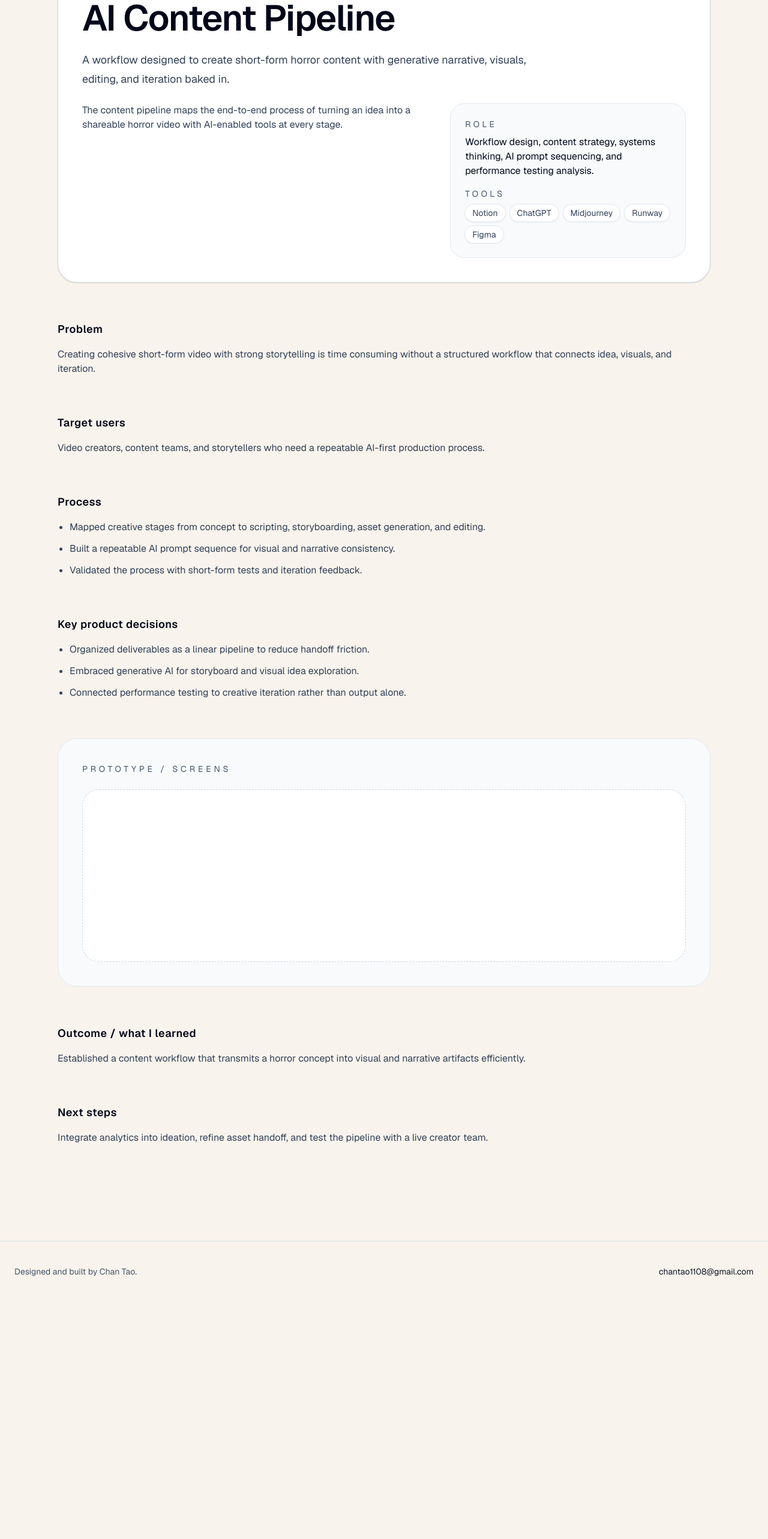
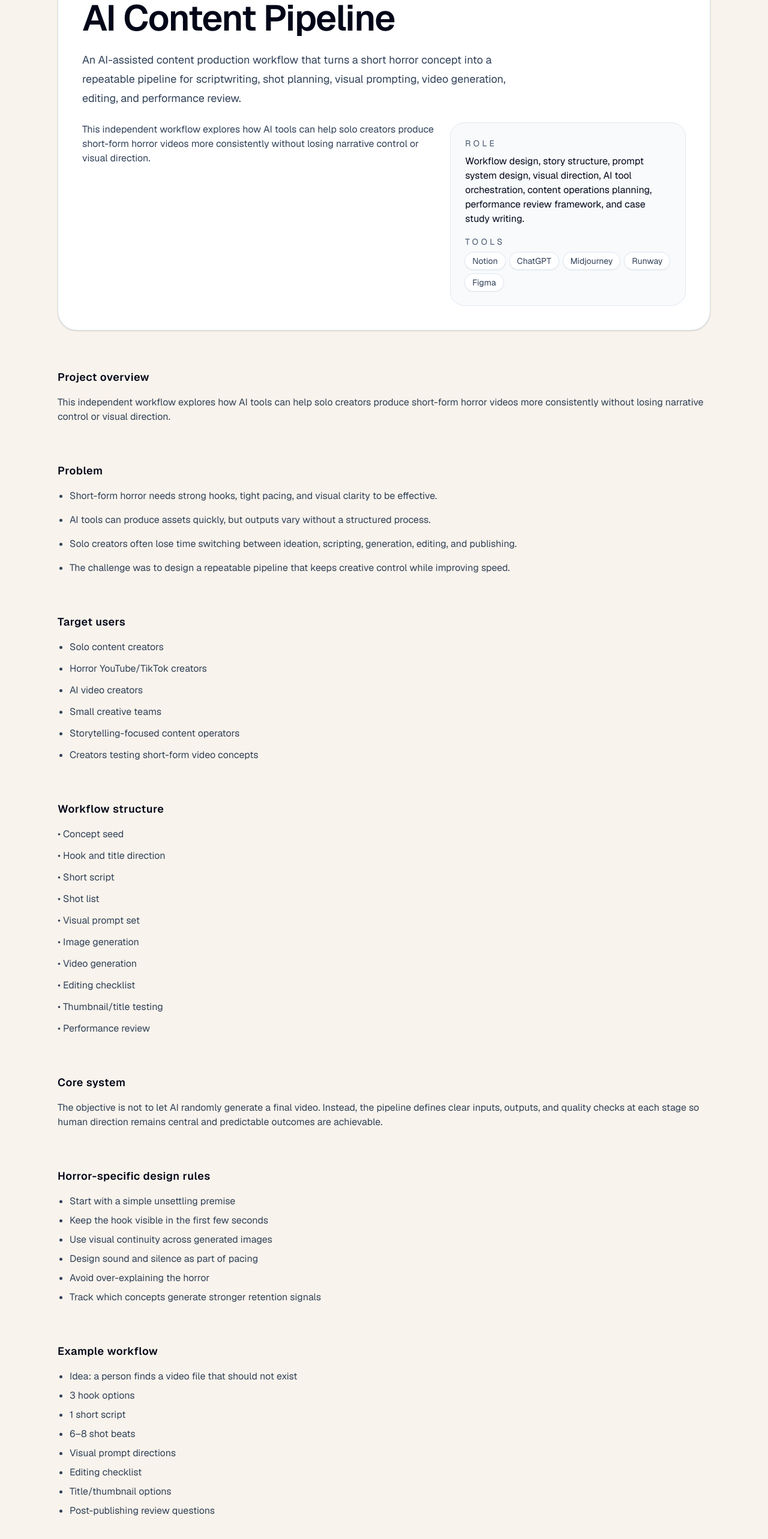
Before and after one commit to chantao1108-arch/chan-tao-portfolio, a Next.js app: page /work/ai-content-pipeline in a window 1280 px wide. Shown: the part 198-2764 px from the top of the page at 60% size. Before the commit the page ends 2368 px from the top, so only its background shows below. Built offline with nearby package versions, Linux system fonts and the light colour scheme.

Commit message:
Upgrade AI content pipeline case study

```diff
--- a/app/work/ai-content-pipeline/page.tsx
+++ b/app/work/ai-content-pipeline/page.tsx
@@ -6,6 +6,39 @@ import { SiteHeader } from "@/src/components/SiteHeader";
 import { projects } from "@/src/data/projects";
 
 const project = projects.find((item) => item.slug === "ai-content-pipeline");
+
+const workflowSteps = [
+  "Concept seed",
+  "Hook and title direction",
+  "Short script",
+  "Shot list",
+  "Visual prompt set",
+  "Image generation",
+  "Video generation",
+  "Editing checklist",
+  "Thumbnail/title testing",
+  "Performance review",
+];
+
+const horrorRules = [
+  "Start with a simple unsettling premise",
+  "Keep the hook visible in the first few seconds",
+  "Use visual continuity across generated images",
+  "Design sound and silence as part of pacing",
+  "Avoid over-explaining the horror",
+  "Track which concepts generate stronger retention signals",
+];
+
+const exampleWorkflow = [
+  "Idea: a person finds a video file that should not exist",
+  "3 hook options",
+  "1 short script",
+  "6–8 shot beats",
+  "Visual prompt directions",
+  "Editing checklist",
+  "Title/thumbnail options",
+  "Post-publishing review questions",
+];
 
 export const metadata: Metadata = {
   title: "AI Content Pipeline — Horror Video Workflow",
@@ -30,7 +63,7 @@ export default function AIContentPipelinePage() {
         <section className="space-y-6 rounded-[2rem] border border-slate-300/75 bg-white p-10 shadow-sm">
           <p className="text-sm uppercase tracking-[0.35em] text-slate-600">{project.label}</p>
           <h1 className="text-5xl font-semibold tracking-tight text-slate-950 sm:text-6xl">{project.title}</h1>
-          <p className="max-w-3xl text-lg leading-8 text-slate-700">{project.heroSummary}</p>
+          <p className="max-w-3xl text-lg leading-8 text-slate-700">{project.description}</p>
           <div className="grid gap-6 lg:grid-cols-[1.2fr_0.8fr]">
             <div className="space-y-5 text-slate-700">
               <p>{project.overview}</p>
@@ -38,7 +71,9 @@ export default function AIContentPipelinePage() {
             <div className="space-y-4 rounded-3xl border border-slate-200 bg-slate-50 p-6">
               <div>
                 <p className="text-sm uppercase tracking-[0.32em] text-slate-600">Role</p>
-                <p className="mt-2 text-slate-950">{project.role}</p>
+                <div className="mt-2 space-y-2 text-slate-950">
+                  {project.role}
+                </div>
               </div>
               <div>
                 <p className="text-sm uppercase tracking-[0.32em] text-slate-600">Tools</p>
@@ -55,35 +90,107 @@ export default function AIContentPipelinePage() {
         </section>
 
         <section className="grid gap-16 py-16">
+          <CaseStudySection title="Project overview">
+            <p className="text-slate-700">{project.overview}</p>
+          </CaseStudySection>
+
           <CaseStudySection title="Problem">
-            <p>{project.problem}</p>
+            <ul className="list-disc space-y-4 pl-5 text-slate-700">
+              <li>Short-form horror needs strong hooks, tight pacing, and visual clarity to be effective.</li>
+              <li>AI tools can produce assets quickly, but outputs vary without a structured process.</li>
+              <li>Solo creators often lose time switching between ideation, scripting, generation, editing, and publishing.</li>
+              <li>The challenge was to design a repeatable pipeline that keeps creative control while improving speed.</li>
+            </ul>
           </CaseStudySection>
+
           <CaseStudySection title="Target users">
-            <p>{project.targetUsers}</p>
+            <ul className="list-disc space-y-3 pl-5 text-slate-700">
+              <li>Solo content creators</li>
+              <li>Horror YouTube/TikTok creators</li>
+              <li>AI video creators</li>
+              <li>Small creative teams</li>
+              <li>Storytelling-focused content operators</li>
+              <li>Creators testing short-form video concepts</li>
+            </ul>
           </CaseStudySection>
-          <CaseStudySection title="Process">
-            <ul className="list-disc space-y-3 pl-5 text-slate-700">
-              {project.process.map((step) => (
-                <li key={step}>{step}</li>
+
+          <CaseStudySection title="Workflow structure">
+            <div className="space-y-3 text-slate-700">
+              {workflowSteps.map((s) => (
+                <p key={s}>• {s}</p>
+              ))}
+            </div>
+          </CaseStudySection>
+
+          <CaseStudySection title="Core system">
+            <p className="text-slate-700">The objective is not to let AI randomly generate a final video. Instead, the pipeline defines clear inputs, outputs, and quality checks at each stage so human direction remains central and predictable outcomes are achievable.</p>
+          </CaseStudySection>
+
+          <CaseStudySection title="Horror-specific design rules">
+            <ul className="list-disc space-y-2 pl-5 text-slate-700">
+              {horrorRules.map((r) => (
+                <li key={r}>{r}</li>
               ))}
             </ul>
           </CaseStudySection>
-          <CaseStudySection title="Key product decisions">
-            <ul className="list-disc space-y-3 pl-5 text-slate-700">
-              {project.decisions.map((decision) => (
-                <li key={decision}>{decision}</li>
+
+          <CaseStudySection title="Example workflow">
+            <ul className="list-disc space-y-2 pl-5 text-slate-700">
+              {exampleWorkflow.map((w) => (
+                <li key={w}>{w}</li>
               ))}
             </ul>
           </CaseStudySection>
+
+          <CaseStudySection title="Key product / UX decisions">
+            <ul className="list-disc space-y-3 pl-5 text-slate-700">
+              <li>Design the workflow before choosing tools to avoid tool-driven outcomes.</li>
+              <li>Maintain human editorial direction to preserve narrative intent over AI randomness.</li>
+              <li>Standardize prompt structures to enable repeatable visuals and faster iteration.</li>
+              <li>Include performance review as a formal part of the creative loop to improve future outputs.</li>
+            </ul>
+          </CaseStudySection>
+
           <div className="rounded-[2rem] border border-slate-200 bg-slate-50 p-10">
-            <p className="text-sm uppercase tracking-[0.35em] text-slate-600">Prototype / screens</p>
-            <div className="mt-6 h-72 rounded-[1.75rem] border border-dashed border-slate-300 bg-white" />
+            <p className="text-sm uppercase tracking-[0.35em] text-slate-600">Prototype placeholders</p>
+            <div className="mt-6 grid gap-6 sm:grid-cols-2">
+              <div className="rounded-[1.75rem] border border-dashed border-slate-300 bg-white px-6 py-10 text-center text-slate-600 shadow-sm">Concept input</div>
+              <div className="rounded-[1.75rem] border border-dashed border-slate-300 bg-white px-6 py-10 text-center text-slate-600 shadow-sm">Script output</div>
+              <div className="rounded-[1.75rem] border border-dashed border-slate-300 bg-white px-6 py-10 text-center text-slate-600 shadow-sm">Shot list</div>
+              <div className="rounded-[1.75rem] border border-dashed border-slate-300 bg-white px-6 py-10 text-center text-slate-600 shadow-sm">Prompt board</div>
+              <div className="rounded-[1.75rem] border border-dashed border-slate-300 bg-white px-6 py-10 text-center text-slate-600 shadow-sm">Editing checklist</div>
+              <div className="rounded-[1.75rem] border border-dashed border-slate-300 bg-white px-6 py-10 text-center text-slate-600 shadow-sm">Analytics review</div>
+            </div>
           </div>
-          <CaseStudySection title="Outcome / what I learned">
-            <p>{project.outcome}</p>
+
+          <CaseStudySection title="Skills demonstrated">
+            <div className="grid gap-3 sm:grid-cols-2">
+              {[
+                "AI workflow design",
+                "Content operations",
+                "Prompt systems",
+                "Visual storytelling",
+                "Short-form video strategy",
+                "Horror pacing",
+                "Creative process design",
+                "Productized content thinking",
+              ].map((skill) => (
+                <div key={skill} className="rounded-3xl border border-slate-200 bg-white px-5 py-4 text-slate-700">
+                  {skill}
+                </div>
+              ))}
+            </div>
           </CaseStudySection>
+
           <CaseStudySection title="Next steps">
-            <p>{project.nextSteps}</p>
+            <ul className="list-disc space-y-3 pl-5 text-slate-700">
+              <li>Build a simple web interface for the pipeline</li>
+              <li>Add reusable prompt templates</li>
+              <li>Add thumbnail/title testing tracker</li>
+              <li>Create a content calendar view</li>
+              <li>Add analytics fields for retention, click-through rate, and completion rate</li>
+              <li>Test the workflow across multiple horror formats</li>
+            </ul>
           </CaseStudySection>
         </section>
       </main>
--- a/src/data/projects.ts
+++ b/src/data/projects.ts
@@ -96,34 +96,35 @@ export const projects: Project[] = [
     title: "AI Content Pipeline",
     label: "Horror Video Workflow",
     description:
-      "An AI-assisted workflow for producing short-form horror videos from concept to script, storyboard, visual prompts, video generation, editing, and performance testing.",
-    tags: ["AI Workflow", "Content Systems", "Storytelling", "Video Production"],
+      "An AI-assisted content production workflow that turns a short horror concept into a repeatable pipeline for scriptwriting, shot planning, visual prompting, video generation, editing, and performance review.",
+    tags: ["AI Workflow", "Content Systems", "Visual Storytelling", "Video Production"],
     overview:
-      "The content pipeline maps the end-to-end process of turning an idea into a shareable horror video with AI-enabled tools at every stage.",
+      "This independent workflow explores how AI tools can help solo creators produce short-form horror videos more consistently without losing narrative control or visual direction.",
     problem:
-      "Creating cohesive short-form video with strong storytelling is time consuming without a structured workflow that connects idea, visuals, and iteration.",
+      "Short-form horror content requires strong hooks, pacing, and visual clarity. AI tools can generate assets quickly, but outputs are inconsistent without a clear workflow. Solo creators spend time switching between ideation, scripting, image prompts, video generation, editing, and publishing. The challenge was to design a repeatable content pipeline that preserves creative control while improving production speed.",
     targetUsers:
-      "Video creators, content teams, and storytellers who need a repeatable AI-first production process.",
+      "Solo content creators, horror YouTube/TikTok creators, AI video creators, small creative teams, storytelling-focused content operators, and creators testing short-form video concepts.",
     role:
-      "Workflow design, content strategy, systems thinking, AI prompt sequencing, and performance testing analysis.",
+      "Workflow design, story structure, prompt system design, visual direction, AI tool orchestration, content operations planning, performance review framework, and case study writing.",
     tools: ["Notion", "ChatGPT", "Midjourney", "Runway", "Figma"],
     process: [
-      "Mapped creative stages from concept to scripting, storyboarding, asset generation, and editing.",
-      "Built a repeatable AI prompt sequence for visual and narrative consistency.",
-      "Validated the process with short-form tests and iteration feedback.",
+      "Defined a clear handoff between ideation, scripting, assets, generation, and editing.",
+      "Built repeatable prompt templates for visual consistency across generated images and video frames.",
+      "Established an editing checklist and post-publish performance review routine.",
     ],
     decisions: [
-      "Organized deliverables as a linear pipeline to reduce handoff friction.",
-      "Embraced generative AI for storyboard and visual idea exploration.",
-      "Connected performance testing to creative iteration rather than output alone.",
+      "Designed the workflow before integrating tooling to prevent tool-driven outcomes.",
+      "Prioritized human editorial direction over AI randomness.",
+      "Created a repeatable prompt and content checklist to improve consistency.",
+      "Integrated performance review into the creative loop for iterative improvement.",
     ],
     outcome:
-      "Established a content workflow that transmits a horror concept into visual and narrative artifacts efficiently.",
+      "Delivered an independent workflow prototype that demonstrates how AI tools can be orchestrated into a controlled, repeatable content production process for short-form horror.",
     nextSteps:
-      "Integrate analytics into ideation, refine asset handoff, and test the pipeline with a live creator team.",
-    heroTagline: "From concept to horror video through an AI-assisted production workflow.",
+      "Build a simple web interface for the pipeline, add reusable prompt templates, enable thumbnail/title testing, create a content calendar, and track analytics for retention and completion.",
+    heroTagline: "From concept to horror video through a repeatable AI-assisted pipeline.",
     heroSummary:
-      "A workflow designed to create short-form horror content with generative narrative, visuals, editing, and iteration baked in.",
+      "A production system that converts a short horror idea into scripts, shot lists, visual prompts, generated assets, and an editing checklist ready for testing and iteration.",
     path: "/work/ai-content-pipeline",
   },
   {
```
